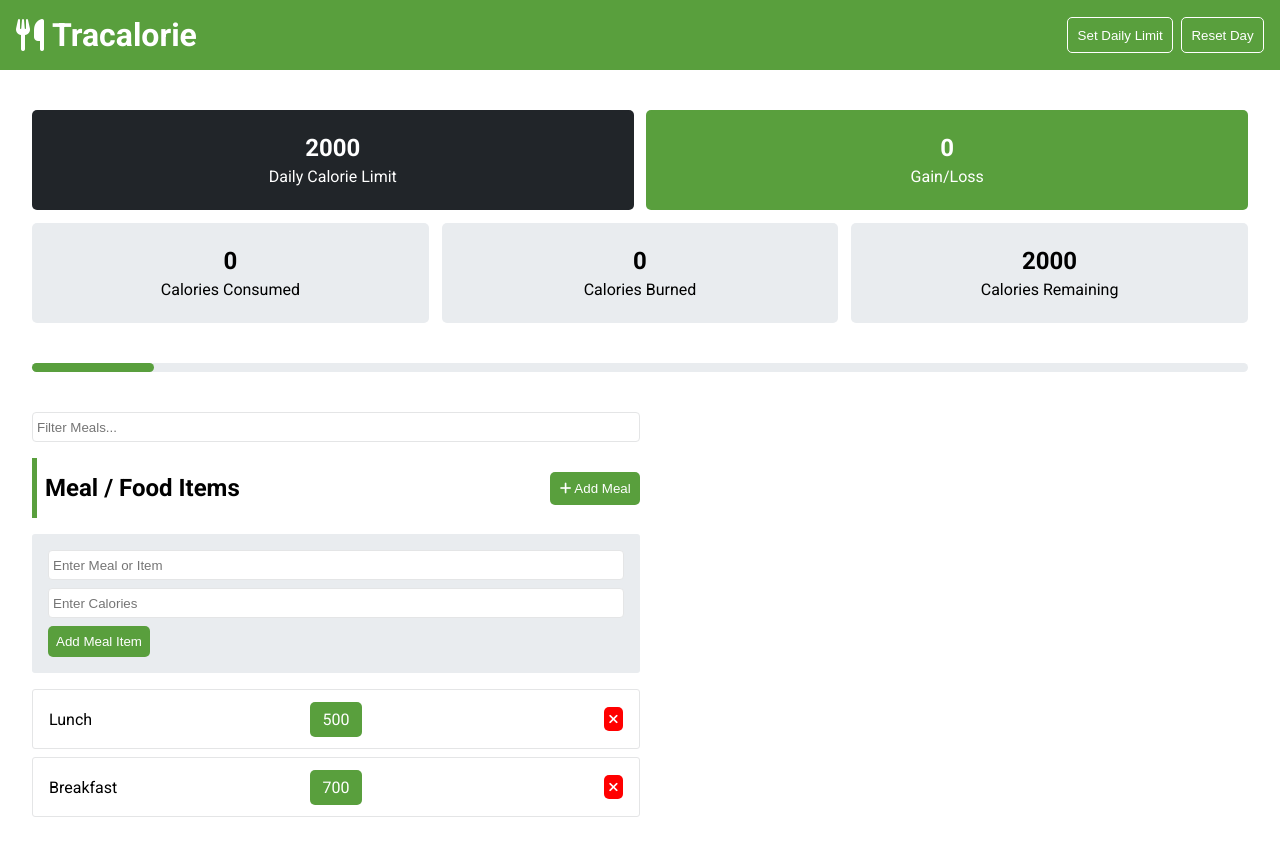
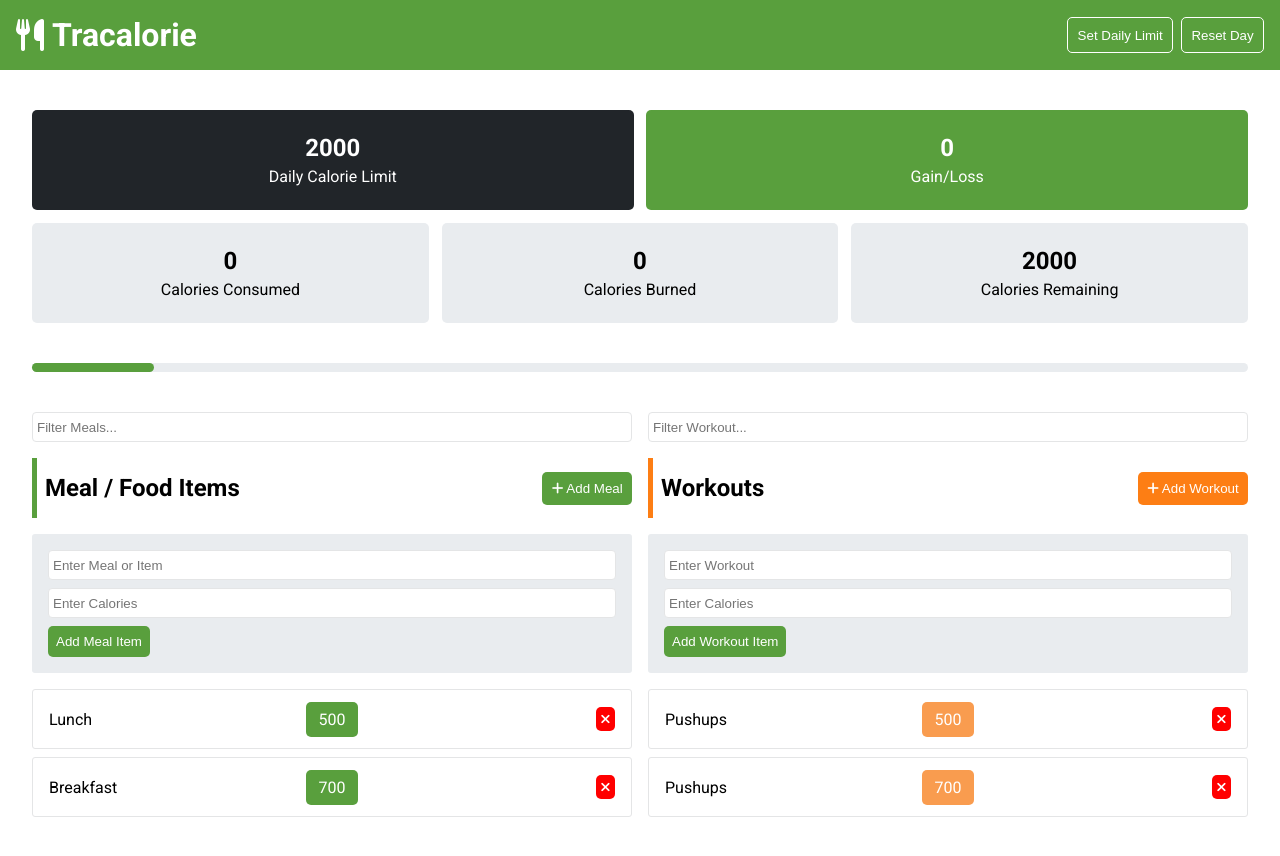
Before and after one commit to kritika2000/TraCalorie-App, a plain HTML site: page index.html in a window 1280 px wide. Drawn offline with Linux system fonts and the light colour scheme.

Commit message:
add workout styles

```diff
--- a/css/styles.css
+++ b/css/styles.css
@@ -147,10 +147,13 @@ body {
 .meal-workout-container {
   display: grid;
   grid-template-columns: repeat(2, 1fr);
+  gap: 1em;
 }
 
-/* Meal Styles */
-section.meal {
+/* Meal/Workout Styles */
+
+section.meal,
+section.workout {
   display: grid;
   gap: 1em;
 }
@@ -163,24 +166,24 @@ section.meal {
   border-radius: var(--input-border-radius);
 }
 
-:is(.add-meal-form-container form input, .filter-container input):focus {
+:is(
+    .add-meal-form-container form input,
+    .add-workout-form-container form input,
+    .filter-container input
+  ):focus {
   outline: var(--input-outline);
   border: none;
 }
 
-.filter-container input,
-.add-meal-form-container form input {
-  box-sizing: border-box;
-}
-
-.meal-header-container {
+.meal-header-container,
+.workout-header-container {
   display: flex;
   align-items: center;
   gap: 0.5em;
   height: 60px;
 }
 
-.meal-header-container button {
+:is(.meal-header-container, .workout-header-container) button {
   margin-left: auto;
   background-color: var(--color-meal);
   border: none;
@@ -193,7 +196,15 @@ section.meal {
   background-color: var(--color-meal-light);
 }
 
-.meal-header-container::before {
+.workout-header-container button {
+  background-color: var(--color-workout);
+}
+
+.workout-header-container button:hover {
+  background-color: var(--color-workout-light);
+}
+
+:is(.meal-header-container, .workout-header-container)::before {
   content: '';
   display: inline-block;
   align-self: stretch;
@@ -201,26 +212,31 @@ section.meal {
   background-color: var(--color-meal);
 }
 
-.add-meal-form-container {
+.workout-header-container::before {
+  background-color: var(--color-workout);
+}
+
+.add-meal-form-container,
+.add-workout-form-container {
   background-color: var(--color-form-bg);
   padding: 1em;
   border-radius: 3px;
   height: fit-content;
 }
 
-.add-meal-form-container form {
+:is(.add-meal-form-container, .add-workout-form-container) form {
   display: grid;
   gap: 0.5em;
 }
 
-.add-meal-form-container form input {
+:is(.add-meal-form-container, .add-workout-form-container) form input {
   height: 30px;
   text-indent: 0.3em;
   border: var(--input-border);
   border-radius: var(--input-border-radius);
 }
 
-.add-meal-form-container form button {
+:is(.add-meal-form-container, .add-workout-form-container) form button {
   justify-self: self-start;
   background-color: var(--color-meal);
   border: none;
@@ -229,18 +245,20 @@ section.meal {
   padding: 0.6em;
 }
 
-.add-meal-form-container form button:hover {
+:is(.add-meal-form-container, .add-workout-form-container) form button:hover {
   background-color: var(--color-meal-light);
 }
 
-.meal-list {
+.meal-list,
+.workout-list {
   list-style-type: none;
   display: grid;
   grid-auto-rows: 60px;
   gap: 0.5em;
 }
 
-.meal-item {
+.meal-item,
+.workout-item {
   display: grid;
   grid-template-columns: repeat(3, 1fr);
   border: var(--list-item-border);
@@ -249,7 +267,7 @@ section.meal {
   padding-inline: 1em;
 }
 
-.meal-item .calorie {
+:is(.meal-item, .workout-item) .calorie {
   justify-self: center;
   background-color: #599f3d;
   color: #fff;
@@ -257,7 +275,12 @@ section.meal {
   border-radius: 5px;
 }
 
-.meal-item .meal-item-remove-btn {
+.workout-item .calorie {
+  background-color: #f99c4f;
+}
+
+.meal-item .meal-item-remove-btn,
+.workout-item .workout-item-remove-btn {
   justify-self: end;
   background-color: red;
   border: none;
@@ -283,6 +306,9 @@ section.meal {
   .calories-remaining {
     grid-column: 1 / 7;
   }
+  .meal-workout-container {
+    grid-template-columns: 1fr;
+  }
 }
 
 @media (max-width: 400px) {
--- a/index.html
+++ b/index.html
@@ -94,7 +94,45 @@
             </ul>
           </div>
         </section>
-        <section class="workout"></section>
+        <section class="workout">
+          <div class="filter-container">
+            <input type="text" name="filter" placeholder="Filter Workout..." />
+          </div>
+          <div class="workout-header-container">
+            <h1>Workouts</h1>
+            <button><i class="fas fa-solid fa-plus"></i> Add Workout</button>
+          </div>
+          <div class="add-workout-form-container">
+            <form>
+              <input type="text" name="meal" placeholder="Enter Workout" />
+              <input
+                type="number"
+                name="calories"
+                placeholder="Enter Calories"
+                min="0"
+              />
+              <button type="submit">Add Workout Item</button>
+            </form>
+          </div>
+          <div class="workout-list-container">
+            <ul class="workout-list">
+              <li class="workout-item">
+                <p class="workout">Pushups</p>
+                <p class="calorie">500</p>
+                <button class="workout-item-remove-btn">
+                  <i class="fa-solid fa-xmark"></i>
+                </button>
+              </li>
+              <li class="workout-item">
+                <p class="workout">Pushups</p>
+                <p class="calorie">700</p>
+                <button class="workout-item-remove-btn">
+                  <i class="fa-solid fa-xmark"></i>
+                </button>
+              </li>
+            </ul>
+          </div>
+        </section>
       </div>
     </main>
   </body>
```
